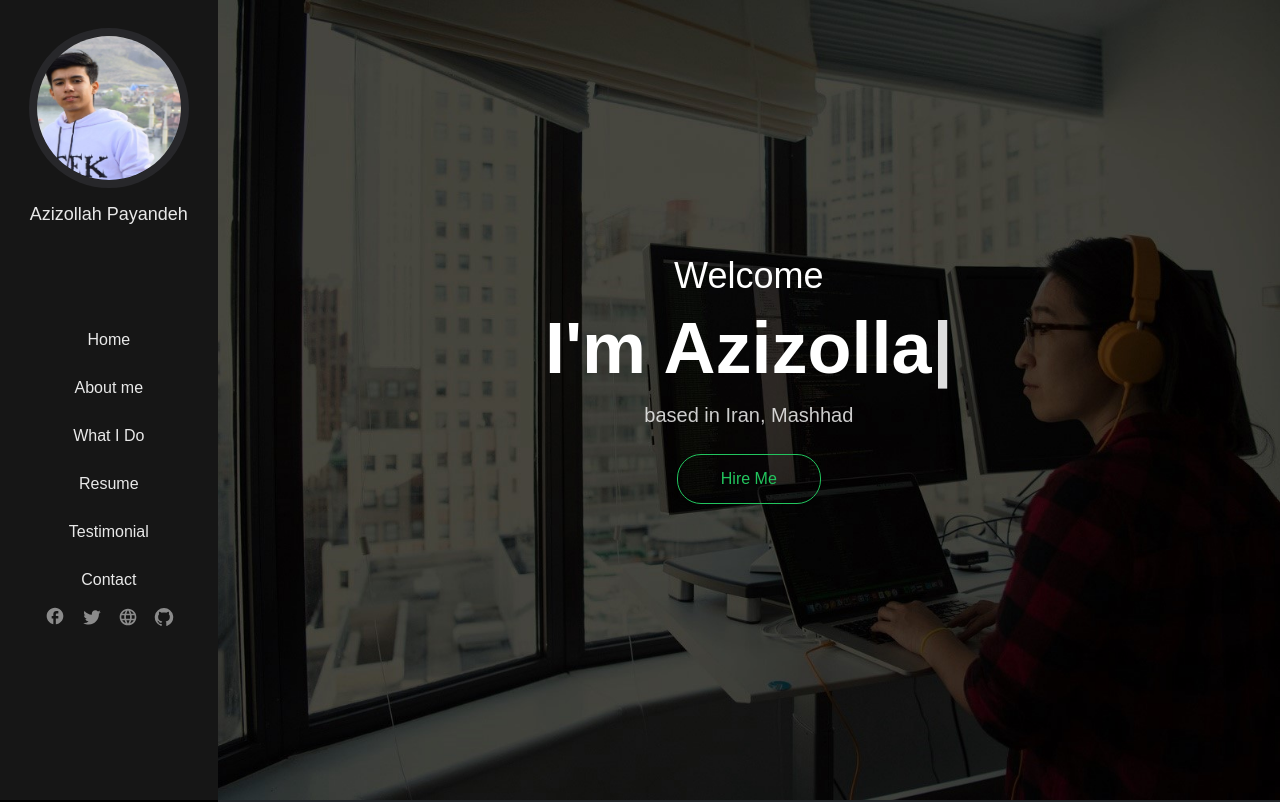
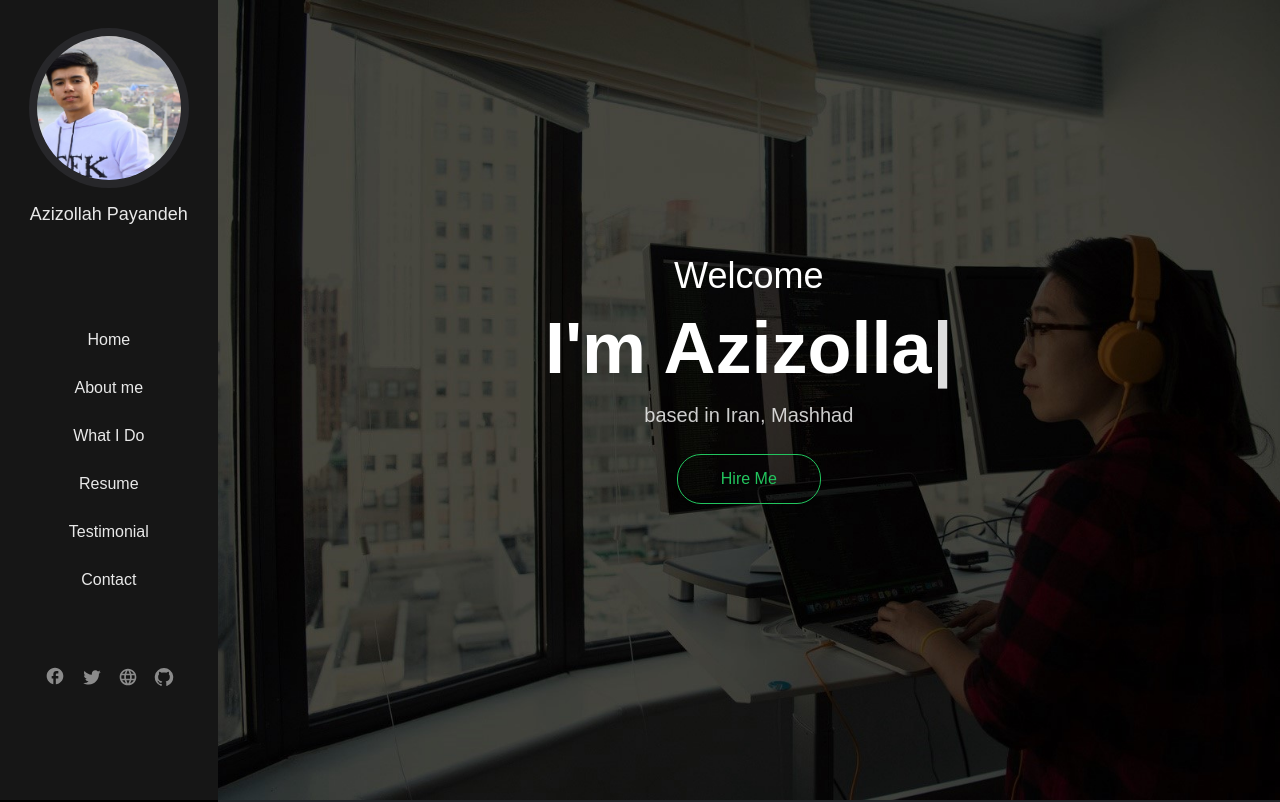
Before and after one commit to azizollahpayandeh/AzizollahPersonalSite, a React (Create React App) app: page / in a window 1280 px wide. Shown: the top 802 px of the page. Built offline with nearby package versions, Linux system fonts and the light colour scheme.

Commit message:
dfkdjfkdjkfd

```diff
--- a/src/Components/Client/Client.js
+++ b/src/Components/Client/Client.js
@@ -41,6 +41,7 @@ export default function Client({id}) {
             spaceBetween={30}
             slidesPerView={isMobile ? 1 : 2}
             loop={true}
+            pagination={true}
             navigation={true}
           >
             {swiperElements}
--- a/src/Components/ClientBox/ClientBox.js
+++ b/src/Components/ClientBox/ClientBox.js
@@ -5,7 +5,7 @@ const clientImage = "./images/client-sm-1.jpg";
 
 const ClientBox = () => {
   return (
-    <div className="clientBox bg-[#181a1f] xl:w-[500px] rounded-lg p-6">
+    <div className="clientBox bg-[#181a1f] xl:w-[530px] rounded-lg p-6">
       <div className="flex mt-4">
         <div className="img">
           <img src={clientImage} alt="Client" className="rounded-[50%]" />
--- a/src/Components/EducationBox/EducationBox.js
+++ b/src/Components/EducationBox/EducationBox.js
@@ -2,7 +2,7 @@ import React from "react";
 
 export default function EducationBox({ year, certificate, university, dec }) {
   return (
-    <div className="EdBox bg-[#111418!important] xl:w-[500px] w-[400px] rounded-lg h-[200px] mt-5">
+    <div className="EdBox bg-[#111418!important] xl:w-[520px] w-[400px] rounded-lg h-[200px] mt-5">
       <div className="ml-5 flex flex-col gap-2">
         <span className="bg-[#20c997!important] w-[100px] h-5 flex justify-center items-center mt-5 rounded-md text-xs">
           {year}
--- a/src/Components/LeftBar/LeftBar.js
+++ b/src/Components/LeftBar/LeftBar.js
@@ -290,7 +290,7 @@ export default function LeftBar() {
           </li>
         </a>
       </div>
-      <div className="flex justify-center items-end gap-4 opacity-50 xl:mt-[10px] ">
+      <div className="flex justify-center items-end gap-4 opacity-50 xl:mt-[70px] ">
         {socialIcons.map((item, index) => (
           <div key={index} className={item.className}>
             {item.icon}
```
